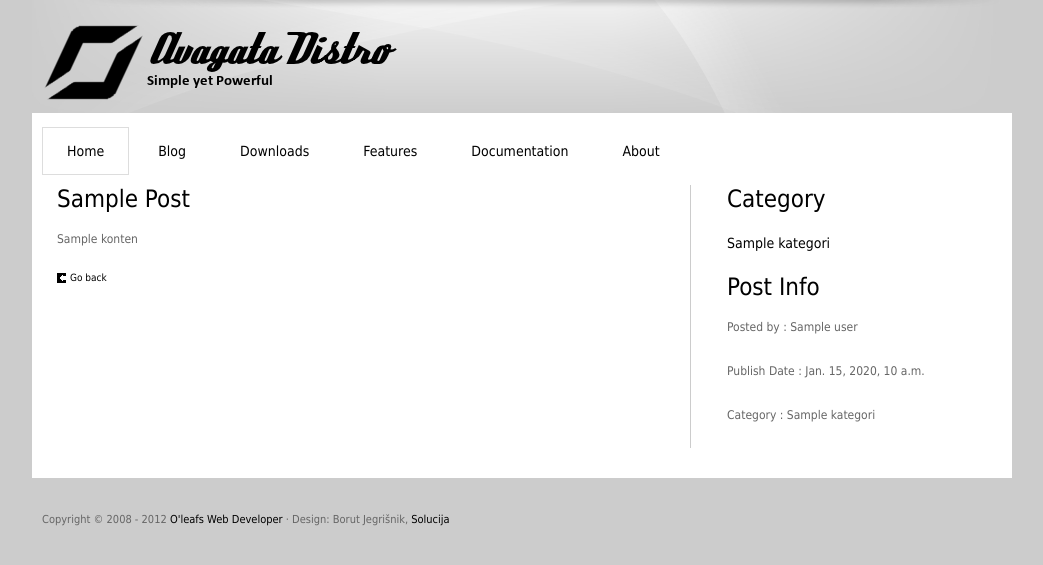
After one commit to freezmeinster/avagata-django, a Django app: template templates/blog/read.html in a window 1280 px wide. The commit adds this page. Shown: the top 565 px of the page, without its empty margins (118-1161 px from the left). Run offline with Django 3.2, Linux system fonts and the light colour scheme; the template is opened without the code that fills it: most values are stand-ins (such as "Sample title", 1, 10 or a date in 2020).

Commit message:
udah bisa baca psot

```diff
--- a/apps/blog/urls.py
+++ b/apps/blog/urls.py
@@ -2,5 +2,5 @@ from django.conf.urls.defaults import patterns, include, url
 
 urlpatterns = patterns('blog.views',
     url(r'^$','index',name='blog_index'),
-    url(r'^read/', 'read', name='blog_read'),
+    url(r'^read/(?P<post_id>\d+)', 'read', name='blog_read'),
     )
--- a/templates/base_blog.html
+++ b/templates/base_blog.html
@@ -62,6 +62,9 @@
 				{% for kategori in kategori_list %}
                 <p><h2><a href="">{{ kategori.nama }}</a></h2></p>
                 {% endfor %}
+
+                {% block post_info %}
+                {% endblock %}
 			</div>
 
 			<div class="x"></div>
--- a/templates/blog/home.html
+++ b/templates/blog/home.html
@@ -3,7 +3,7 @@
 {% block content %}
                 {% for post in posting %}
                 <div class="post">
-                      <h4><a href="inner.html">{{ post.judul|title }}</a></h4>
+                      <h4><a href="{% url blog_read post.id %}">{{ post.judul|title }}</a></h4>
                       <div class="x"></div>
                       <p>Posted on {{ post.pub_date|timesince }} ago. by <a href="">{{ post.user.get_full_name }}</a>
                        | under <a href="">{{ post.kategori }}</a></p>
@@ -11,7 +11,7 @@
                 </div>
                 <div class="post-options">
                  {% if post.konten|length >= 200 %}
-                    <a href="" class="read-more">Read more</a> {% endif %}
+                    <a href="{% url blog_read post.id %}" class="read-more">Read more</a> {% endif %}
                 </div>
                 <div class="x"></div>
                 {% endfor %}
--- /dev/null
+++ b/templates/blog/read.html
@@ -0,0 +1,17 @@
+{% extends 'base_blog.html' %}
+
+{% block content %}
+            <h1><a href="#">{{ post.judul|title }}</a></h1>
+            <p>
+            {{ post.konten }}
+            </p>
+            <a href="/blog" class="read-more">Go back</a>
+{% endblock %}
+
+{% block post_info %}
+<h1>Post Info</h1>
+<p>
+Posted by : {{ post.user.get_full_name }}</p>
+<p>Publish Date : {{ post.pub_date }}
+<p>Category : {{ post.kategori }}</p>
+{% endblock %}
```
Also changed, not shown: apps/blog/views.py (+5 -2 lines).
